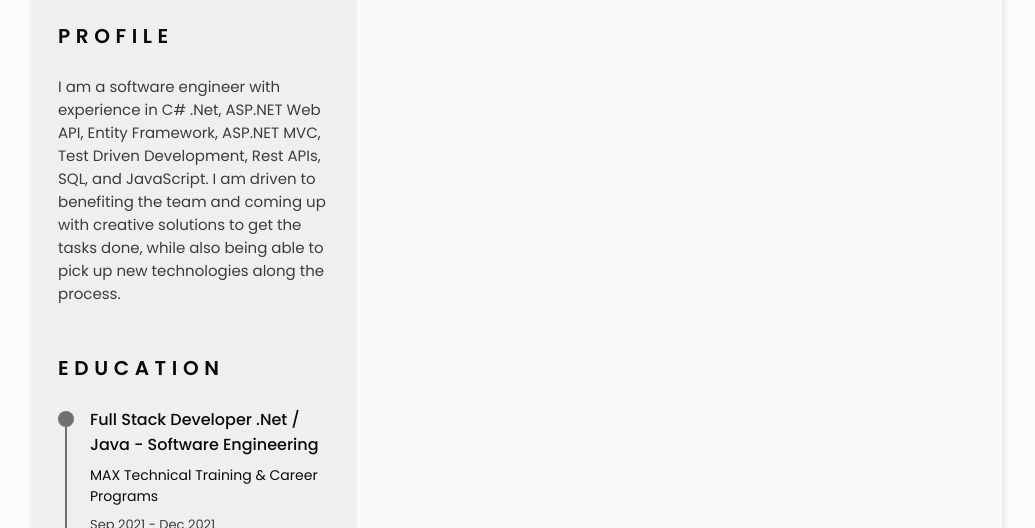
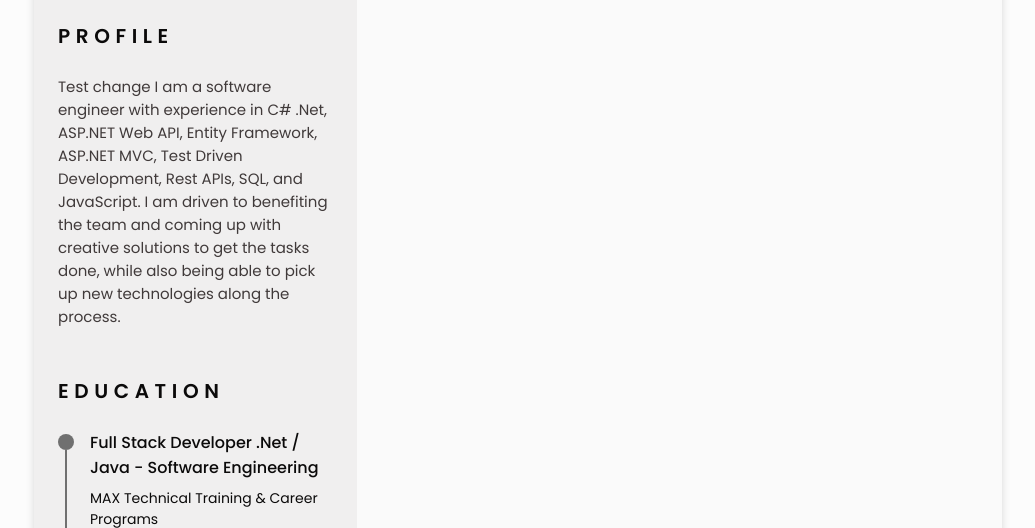
Before and after one commit to LashondaM/Coded-Resume, a plain HTML site: page index.html in a window 1280 px wide. Shown: the part 666-1194 px from the top of the page, without its empty margins (122-1157 px from the left). Drawn offline with nearby package versions, Linux system fonts and the light colour scheme.

Commit message:
test change

```diff
--- a/index.html
+++ b/index.html
@@ -109,7 +109,7 @@
                 <section class="profile section" id="profile">
                     <h2 class="section-title">Profile</h2>
 
-                    <p class="profile__description">I am a software engineer with experience in C# .Net, ASP.NET Web API, Entity Framework, ASP.NET MVC, Test Driven Development, Rest APIs, SQL, and JavaScript. I am driven to benefiting the team and coming up with creative solutions to get the tasks done, while also being able to pick up new technologies along the process.</p>
+                    <p class="profile__description">Test change I am a software engineer with experience in C# .Net, ASP.NET Web API, Entity Framework, ASP.NET MVC, Test Driven Development, Rest APIs, SQL, and JavaScript. I am driven to benefiting the team and coming up with creative solutions to get the tasks done, while also being able to pick up new technologies along the process.</p>
                 </section>
 
                 <!--========== EDUCATION ==========-->
```
